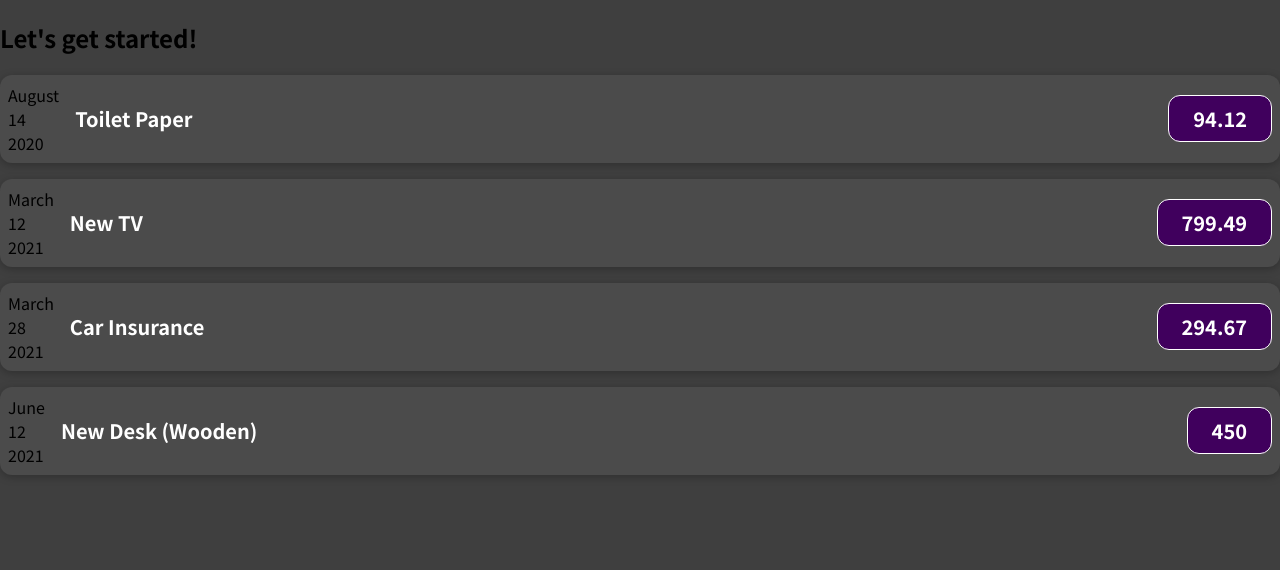
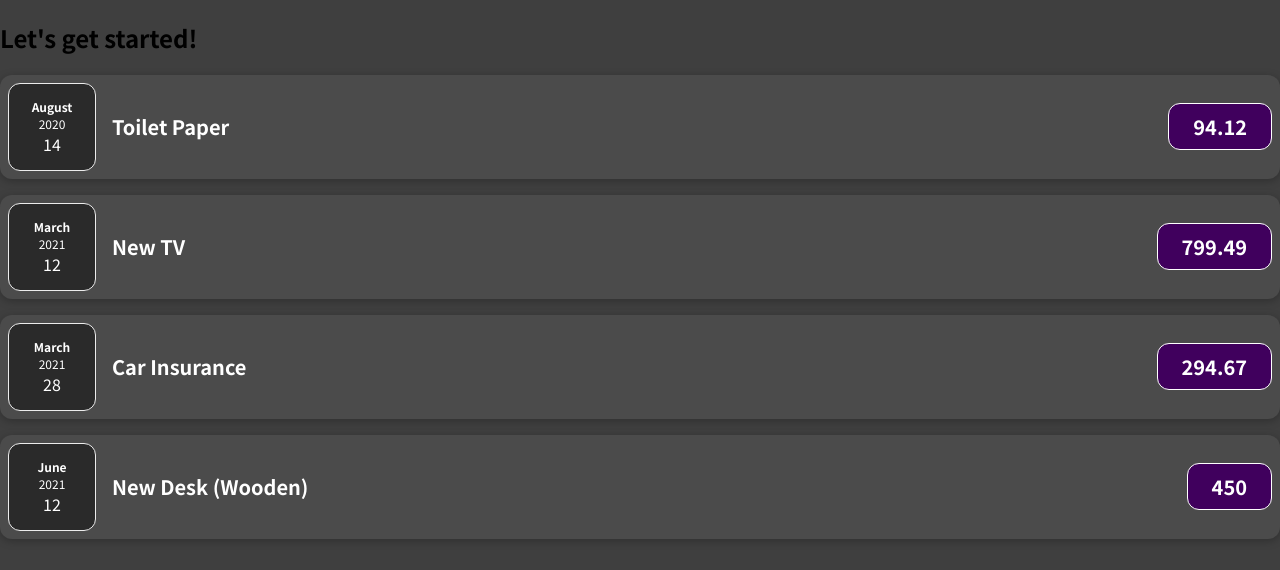
Before and after one commit to jayjaroen/learn-react, a JavaScript app: page / in a window 1280 px wide. Shown: the top 570 px of the page. Built offline with nearby package versions, Linux system fonts and the light colour scheme.

Commit message:
spliting component into multiple components

```diff
--- a/src/App.js
+++ b/src/App.js
@@ -25,8 +25,10 @@
   return (
     <div>
       <h2>Let's get started!</h2>
-      <ExpenseItem title={expenses[0].title} amount={expenses[0].amount} date={expenses[0].date}></ExpenseItem>
-      <ExpenseItem title={expenses[1].title} amount={expenses[1].amount} date={expenses[1].date}></ExpenseItem>
+      {/* can be self-closing tag, if there's no content between openning and closing tags, below it works both way */}
+      {/* ExpenseItem component using the date data in the app component */}
+      <ExpenseItem title={expenses[0].title} amount={expenses[0].amount} date={expenses[0].date} />
+      <ExpenseItem title={expenses[1].title} amount={expenses[1].amount} date={expenses[1].date} />
       <ExpenseItem title={expenses[2].title} amount={expenses[2].amount} date={expenses[2].date}></ExpenseItem>
       <ExpenseItem title={expenses[3].title} amount={expenses[3].amount} date={expenses[3].date}></ExpenseItem>
     </div>
--- /dev/null
+++ b/src/components/ExpenseDate.css
@@ -0,0 +1,26 @@
+.expense-date {
+  display: flex;
+  flex-direction: column;
+  width: 5.5rem;
+  height: 5.5rem;
+  border: 1px solid #ececec;
+  background-color: #2a2a2a;
+  color: white;
+  border-radius: 12px;
+  align-items: center;
+  justify-content: center;
+}
+
+.expense-date__month {
+  font-size: 0.75rem;
+  font-weight: bold;
+}
+
+.expense-date__year {
+  font-size: 0.75rem;
+}
+
+.expense-date__day {
+  font-size: 1.5rem;
+  font-weight: bold;
+}
--- /dev/null
+++ b/src/components/ExpenseDate.js
@@ -0,0 +1,18 @@
+import './ExpenseDate.css';
+
+
+function ExpenseDate(props) {
+  const month = props.date.toLocaleString('en-us', { month: "long" });
+  const day = props.date.toLocaleString('en-us', { day: "2-digit" });
+  const year = props.date.getFullYear();
+
+  return (
+    <div className="expense-date">
+      <div className="expense-date__month">{month}</div>
+      <div className="expense-date__year">{year}</div>
+      <div className="expense-date__date">{day}</div>
+    </div>
+  );
+}
+
+export default ExpenseDate;
--- a/src/components/ExpenseItem.js
+++ b/src/components/ExpenseItem.js
@@ -1,21 +1,18 @@
 import './ExpenseItem.css';
+import ExpenseDate from './ExpenseDate';
 
 function ExpenseItem(props) {
-  const month = props.date.toLocaleString('en-us', { month: "long" });
-  const day = props.date.toLocaleString('en-us', { day: "2-digit" });
-  const year = props.date.getFullYear();
+
   return (
     <div className="expense-item">
-      <div>
-        <div>{month}</div>
-        <div>{day}</div>
-        <div>{year}</div>
-      </div>
+      <ExpenseDate date={props.date} />
+      {/* passing data through different components via props */}
+      {/* here passing data from App to ExpenseDate via ExpenseItem */}
       <div className="expense-item__description">
         <h2>{props.title}</h2>
         <div className="expense-item__price">{props.amount}</div>
       </div>
-    </div>)
+    </div>);
 }
 
 export default ExpenseItem;
```
